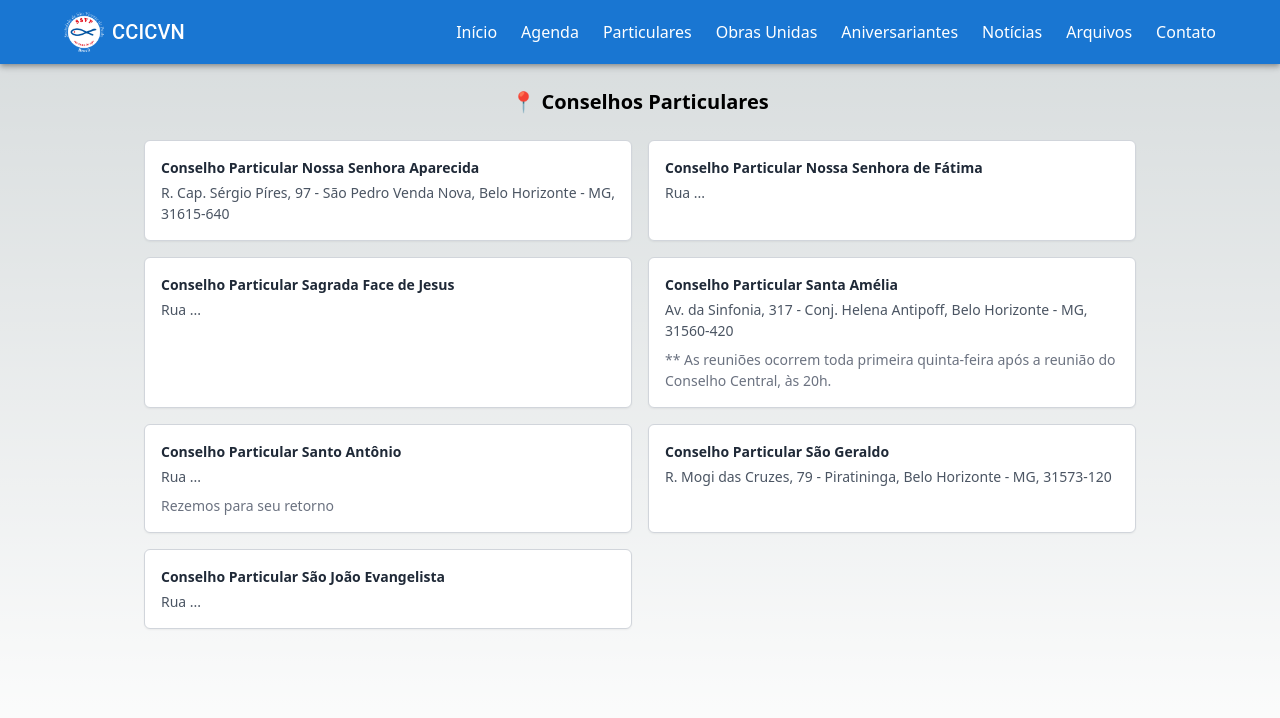
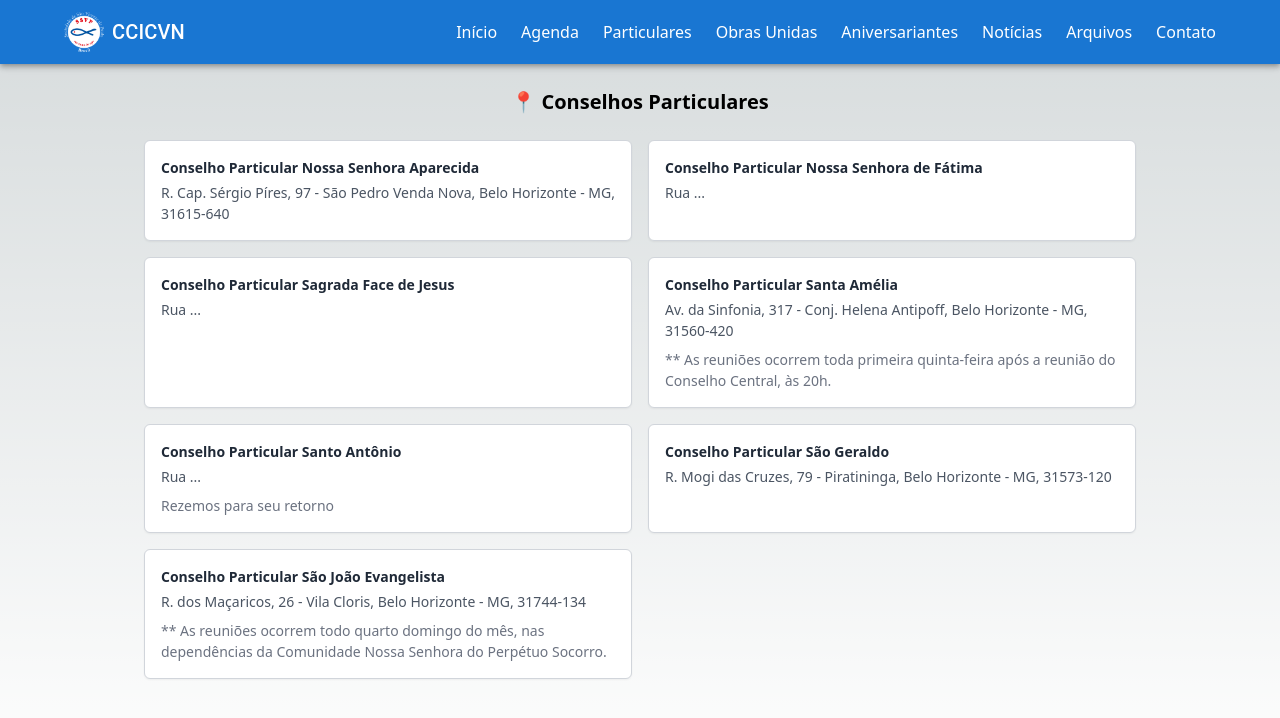
Before and after one commit to saulomcosta/agendaCCICVN, a Next.js app: page /particulares in a window 1280 px wide. Shown: the top 718 px of the page. Built offline with nearby package versions, Linux system fonts and the light colour scheme.

Commit message:
Nova versão - Particulares

```diff
--- a/app/particulares/page.tsx
+++ b/app/particulares/page.tsx
@@ -35,7 +35,8 @@ const conselhos: Conselho[] = [
   },
   {
     nome: 'Conselho Particular São João Evangelista',
-    endereco: 'Rua ...',
+    endereco: 'R. dos Maçaricos, 26 - Vila Cloris, Belo Horizonte - MG, 31744-134',
+    descricao: '**  As reuniões ocorrem todo quarto domingo do mês, nas dependências da Comunidade Nossa Senhora do Perpétuo Socorro.'
   },
 ];
 
```
Also changed, not shown: public/sw.js.
